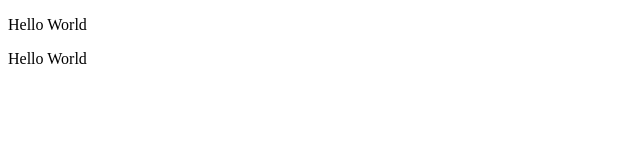
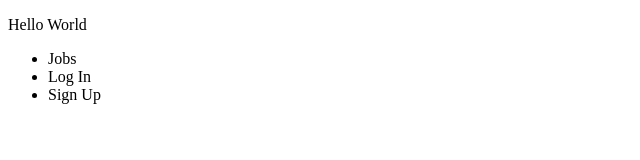
Before and after one commit to MrArmaan/DevrouteFE, a React (Vite) app: page / in a window 1280 px wide. Shown: the top 160 px of the page, without its empty margins (0-640 px from the left). Built offline with nearby package versions, Linux system fonts and the light colour scheme.

Commit message:
enhancement: Create a basic Navbar

```diff
--- a/src/App.jsx
+++ b/src/App.jsx
@@ -2,11 +2,19 @@ import "./App.css";
 
 function App() {
   return (
-    <>
-      <div>
-        <p> Hello World</p>
+    <nav>
+      <div className="navbar-left">
+        <ul>
+          <li>Jobs</li>
+          <li>Log In</li>
+          <li>Sign Up</li>
+        </ul>
       </div>
-    </>
+
+      <div className="navbar-right">
+        <div className="profile-tab">{/* profile pic */}</div>
+      </div>
+    </nav>
   );
 }
 
```
